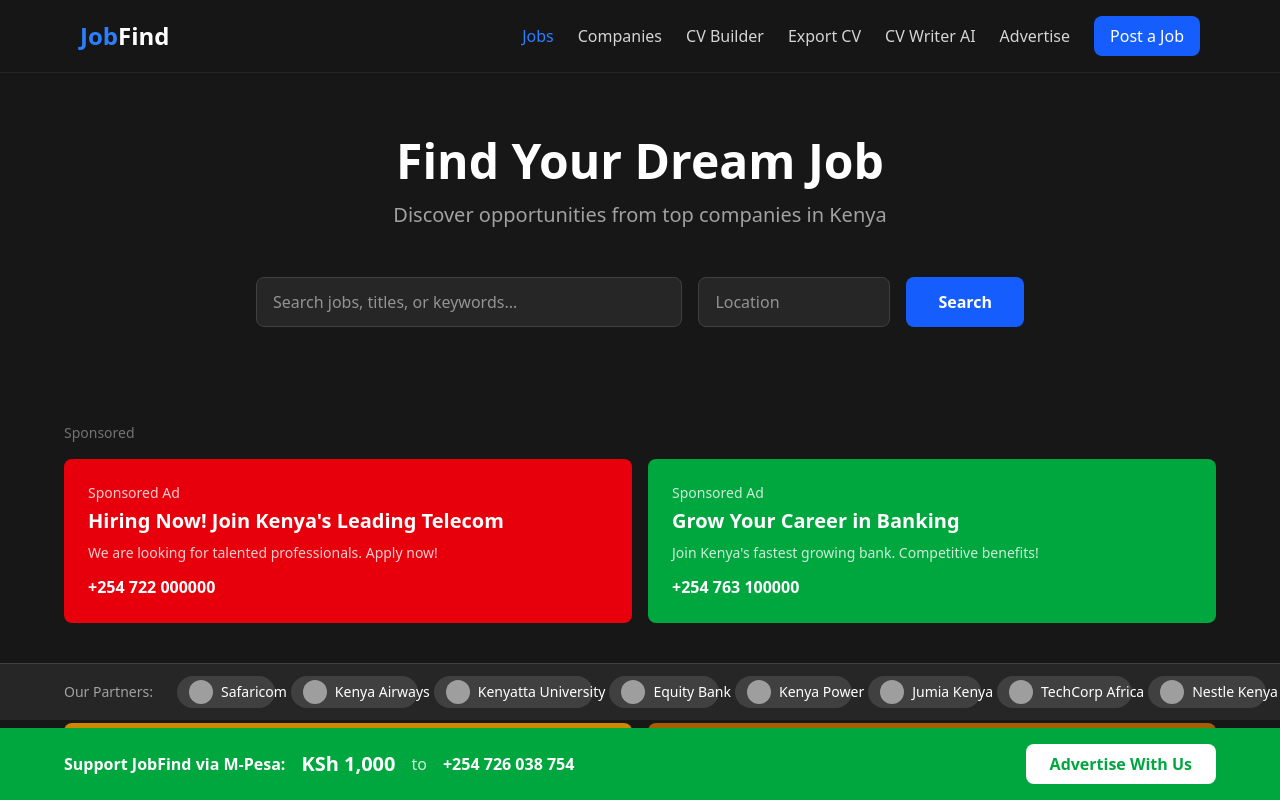
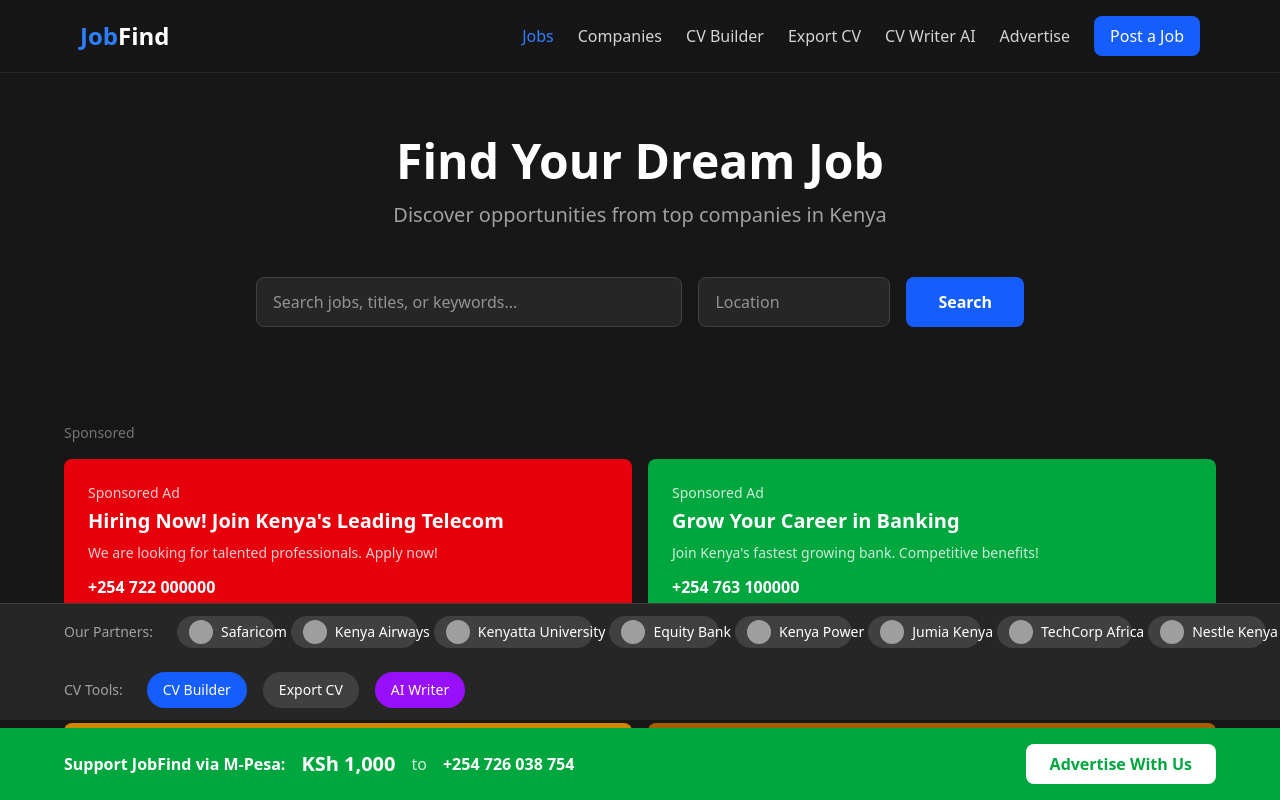
Before and after one commit to techeradorcas-arch/jobfind-kenya, a Next.js app: page / in a window 1280 px wide. Shown: the top 800 px of the page. Built offline with nearby package versions, Linux system fonts and the light colour scheme; grey boxes are pictures that could not be loaded.

Commit message:
feat(app): add CV Tools button group for builder, export, and AI writer
This change adds a new button bar that lets users switch between CV Builder,
Export CV, and AI Writer tabs, improving usability for CV-related workflows.

```diff
--- a/src/app/page.tsx
+++ b/src/app/page.tsx
@@ -792,6 +792,23 @@ Phone: ${selectedCompanyData.phone}
 
       <div className="fixed bottom-20 left-0 right-0 bg-neutral-800 border-t border-neutral-700 p-3 z-40 overflow-x-auto">
         <div className="max-w-6xl mx-auto flex items-center gap-6">
+          <span className="text-neutral-400 text-sm whitespace-nowrap">CV Tools:</span>
+          <div className="flex items-center gap-4">
+            <button onClick={() => setActiveTab("cvbuilder")} className="flex items-center gap-2 bg-blue-600 rounded-full px-4 py-2 cursor-pointer hover:bg-blue-700 transition">
+              <span className="text-white text-sm whitespace-nowrap">CV Builder</span>
+            </button>
+            <button onClick={() => setActiveTab("cv")} className="flex items-center gap-2 bg-neutral-700 rounded-full px-4 py-2 cursor-pointer hover:bg-neutral-600 transition">
+              <span className="text-white text-sm whitespace-nowrap">Export CV</span>
+            </button>
+            <button onClick={() => setActiveTab("cvwriter")} className="flex items-center gap-2 bg-purple-600 rounded-full px-4 py-2 cursor-pointer hover:bg-purple-700 transition">
+              <span className="text-white text-sm whitespace-nowrap">AI Writer</span>
+            </button>
+          </div>
+        </div>
+      </div>
+
+      <div className="fixed bottom-[140px] left-0 right-0 bg-neutral-800 border-t border-neutral-700 p-3 z-40 overflow-x-auto">
+        <div className="max-w-6xl mx-auto flex items-center gap-6">
           <span className="text-neutral-400 text-sm whitespace-nowrap">Our Partners:</span>
           <div className="flex items-center gap-4">
             {companies.map((company) => (
```
